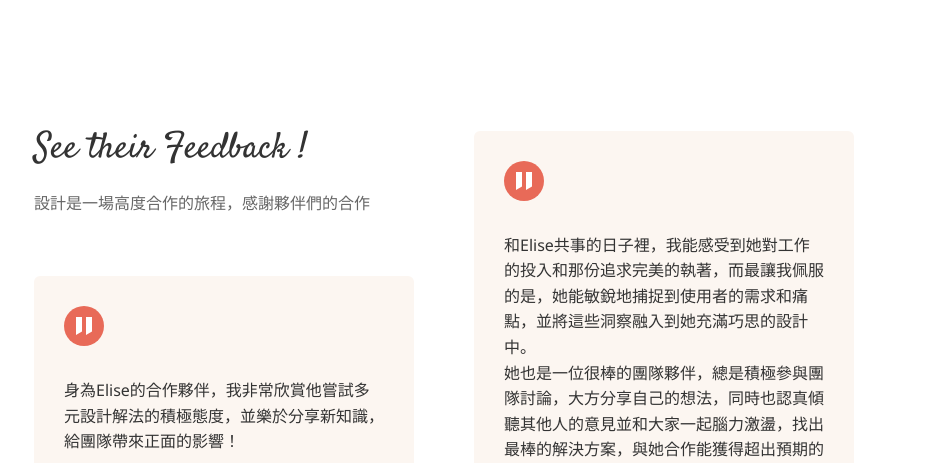
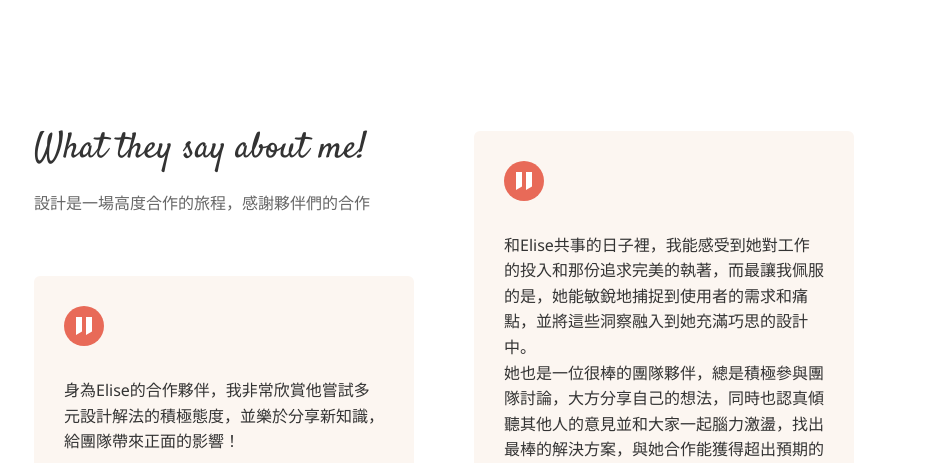
Before and after one commit to ikujulin/ikuju, a plain HTML site: page index.html in a window 1280 px wide. Shown: the part 2420-2883 px from the top of the page, without its empty margins (196-1131 px from the left). Drawn offline with Linux system fonts and the light colour scheme.

Commit message:
Update index.html
update text

```diff
--- a/index.html
+++ b/index.html
@@ -109,7 +109,7 @@
     <section class="margin-top180 dis">
         <div>
             <div class="feeback-title">
-                <div>See their Feedback !</div>
+                <div>What they say about me!</div>
                 <p>設計是一場高度合作的旅程，感謝夥伴們的合作</p>
             </div>
             <div class="feeback-card martop60">
```
